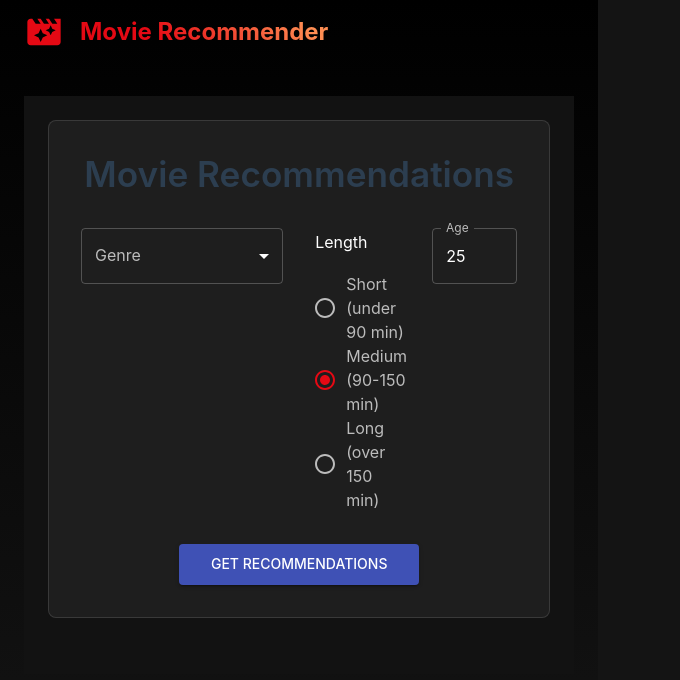
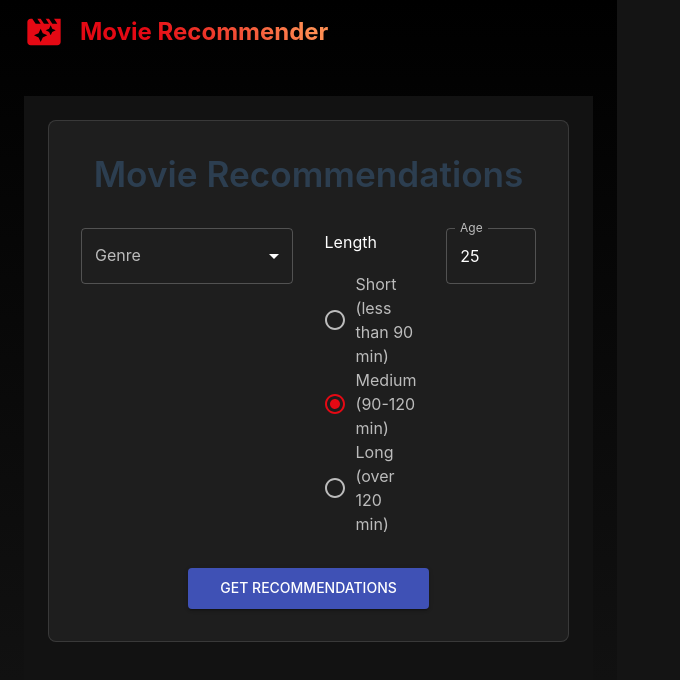
Before and after one commit to ahmadtariq1/AI-Assesment, a React (Vite) app in the folder frontend/: page / in a window 1280 px wide. Shown: the top 680 px of the page, without its empty margins (0-680 px from the left). Built offline with nearby package versions, Linux system fonts and the light colour scheme.

Commit message:
Fix: Update deployment configuration and fix syntax errors

```diff
--- a/frontend/src/components/MovieRecommender.tsx
+++ b/frontend/src/components/MovieRecommender.tsx
@@ -181,18 +181,18 @@ export const MovieRecommender = ({
                 >
                   <FormControlLabel
                     value="short"
-                    control={<Radio sx={{ color: THEME.textSecondary }} />}
-                    label={<Typography sx={{ color: THEME.textSecondary }}>Short (under 90 min)</Typography>}
+                    control={<Radio sx={{ color: 'rgba(255,255,255,0.7)' }} />}
+                    label={<Typography sx={{ color: 'rgba(255,255,255,0.7)' }}>Short (less than 90 min)</Typography>}
                   />
                   <FormControlLabel
                     value="medium"
-                    control={<Radio sx={{ color: THEME.textSecondary }} />}
-                    label={<Typography sx={{ color: THEME.textSecondary }}>Medium (90-150 min)</Typography>}
+                    control={<Radio sx={{ color: 'rgba(255,255,255,0.7)' }} />}
+                    label={<Typography sx={{ color: 'rgba(255,255,255,0.7)' }}>Medium (90-120 min)</Typography>}
                   />
                   <FormControlLabel
                     value="long"
-                    control={<Radio sx={{ color: THEME.textSecondary }} />}
-                    label={<Typography sx={{ color: THEME.textSecondary }}>Long (over 150 min)</Typography>}
+                    control={<Radio sx={{ color: 'rgba(255,255,255,0.7)' }} />}
+                    label={<Typography sx={{ color: 'rgba(255,255,255,0.7)' }}>Long (over 120 min)</Typography>}
                   />
                 </RadioGroup>
               </FormControl>
```
Also changed, not shown: package.json (added, +12 -0 lines), 1 other file (tests, documents, lock files or other folders).
